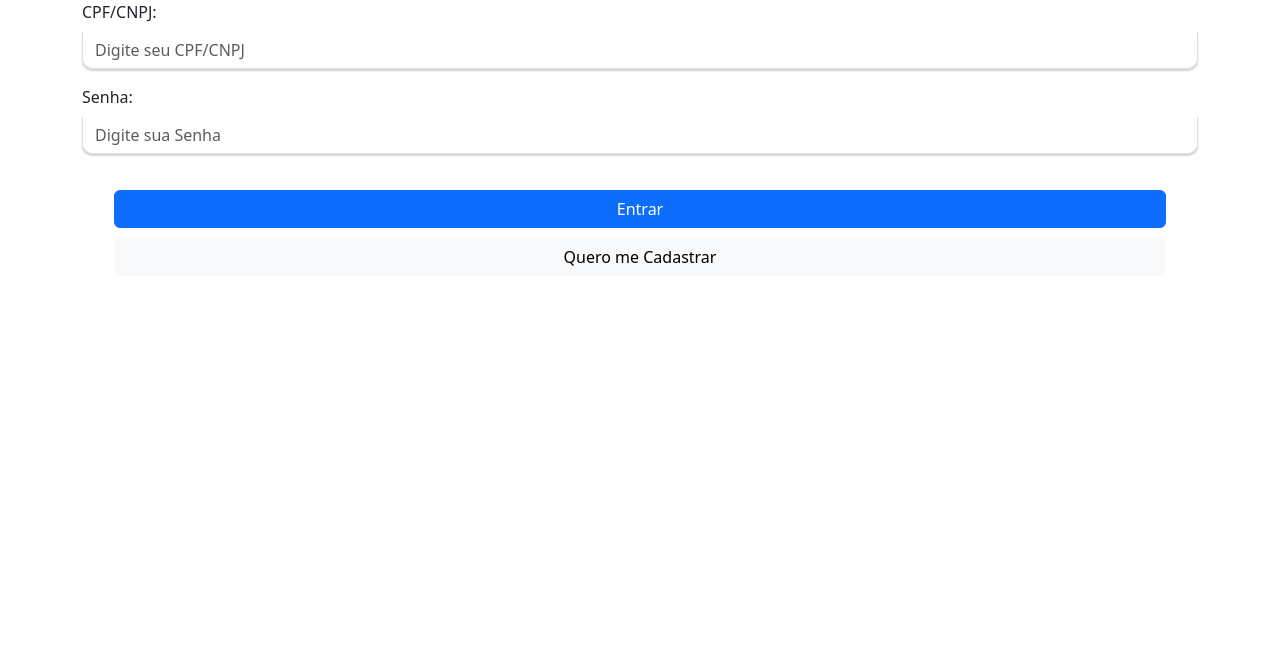
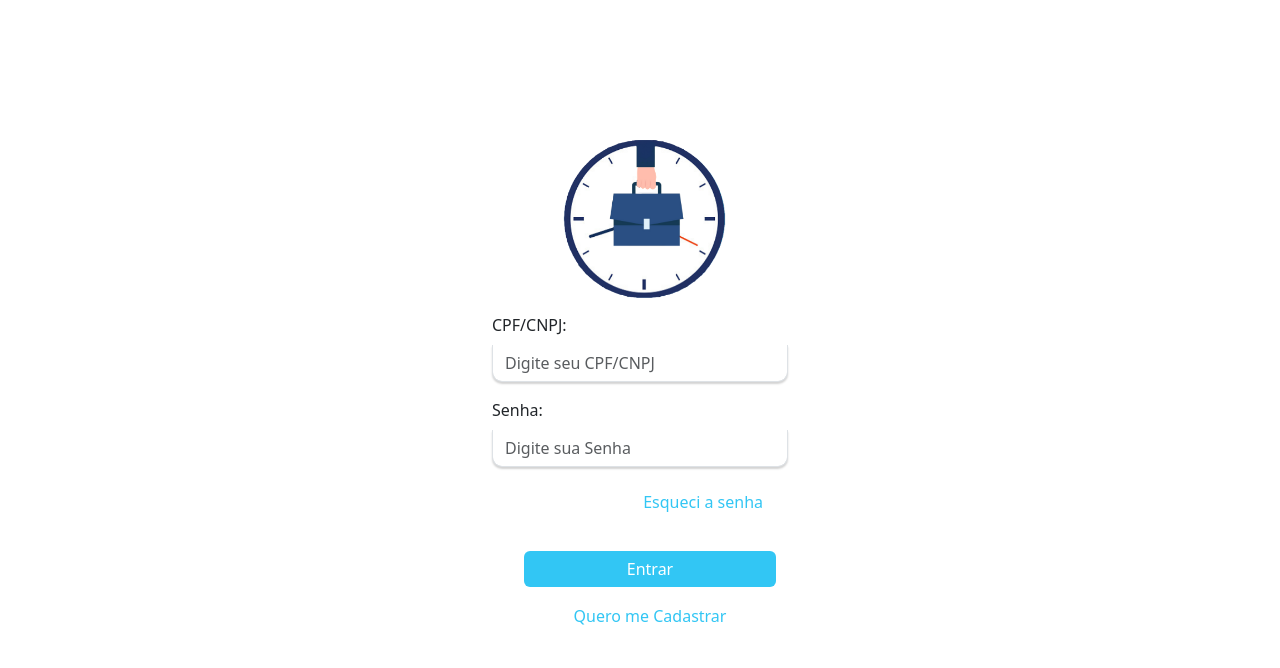
Before and after one commit to Cronos-Develop/Front-End, a plain HTML site: page code/view/paginaLogin.html in a window 1280 px wide. Drawn offline with nearby package versions, Linux system fonts and the light colour scheme.

Commit message:
Completar tela RF02

```diff
--- a/code/view/css/style.css
+++ b/code/view/css/style.css
@@ -1,9 +1,26 @@
+.sbody{
+    height: 100vh;
+    display: flex;
+    flex-direction: column;
+    justify-content: center;
+}
+
+.logo{
+    width: 70%;
+}
+
 .form-control{
     border-top: 0;
     border-radius: 10px;
     border-top-right-radius: 0;
     border-top-left-radius: 0;
     box-shadow: 0 2px 2px #d3d3d3;
+}
+
+.btn-primary{
+    background-color: #32C6F4;
+    margin: 0;
+    border: 0;
 }
 
 .buttons-cascade{
@@ -13,4 +30,32 @@
     /* margem interna que afasta os elementos da borda do grid */
     padding: 20px 10px;
     margin: 10px;
+    width: 100%;
 }
+
+#login{
+    width: 25%;
+    align-self: center;
+}
+
+#container-logo{
+    align-items: center;
+    align-self: center;
+    align-content: center;
+    text-align: center;
+    margin-bottom: 4%;
+}
+
+.btn-link{
+    color: #32C6F4;
+    text-decoration: none;
+}
+
+#forgot{
+    text-align: right;
+}
+@media (max-width: 500px){
+    #login{
+        width: 75%;
+    }
+}
--- a/code/view/paginaLogin.html
+++ b/code/view/paginaLogin.html
@@ -8,7 +8,11 @@
     <link rel="stylesheet" href="./css/style.css">
 </head>
 <body>
-    <div class="container">
+    <section class="sbody">
+        <div class="container" id="login">
+            <div class="container" id="container-logo">
+                <img src="./img/logots.png" alt="Logo do App" class="logo">
+            </div>
             <div class="mb-3">
                 <label for="identifier" class="form-label">CPF/CNPJ:</label>
                 <input class="form-control" id="identifier" type="number" placeholder="Digite seu CPF/CNPJ" maxlength="14" minlength="11" required/>
@@ -17,13 +21,17 @@
                 <label for="password" class="form-label">Senha:</label>
                 <input class="form-control" id="password" type="password" placeholder="Digite sua Senha" maxlength="20" minlength="8" required/>
             </div>
+            <div class="container" id="forgot">
+                <button class="btn btn-link">Esqueci a senha</button>
+            </div>
             <div class="container">
                 <div class="buttons-cascade">
                     <button type="submit" class="btn btn-primary">Entrar</button>
-                <button  class="btn btn-light">Quero me Cadastrar</button>
+                    <button  class="btn btn-link" id="signup">Quero me Cadastrar</button>
                 </div>
             </div>
         </div>
+    </section>
     <script src="https://cdn.jsdelivr.net/npm/bootstrap@5.3.3/dist/js/bootstrap.bundle.min.js" integrity="sha384-YvpcrYf0tY3lHB60NNkmXc5s9fDVZLESaAA55NDzOxhy9GkcIdslK1eN7N6jIeHz" crossorigin="anonymous"></script>
 </body>
 </html>
```
Also changed, not shown: code/view/img/logots.png (added). Lines whose indentation alone changed are shown as unchanged.
